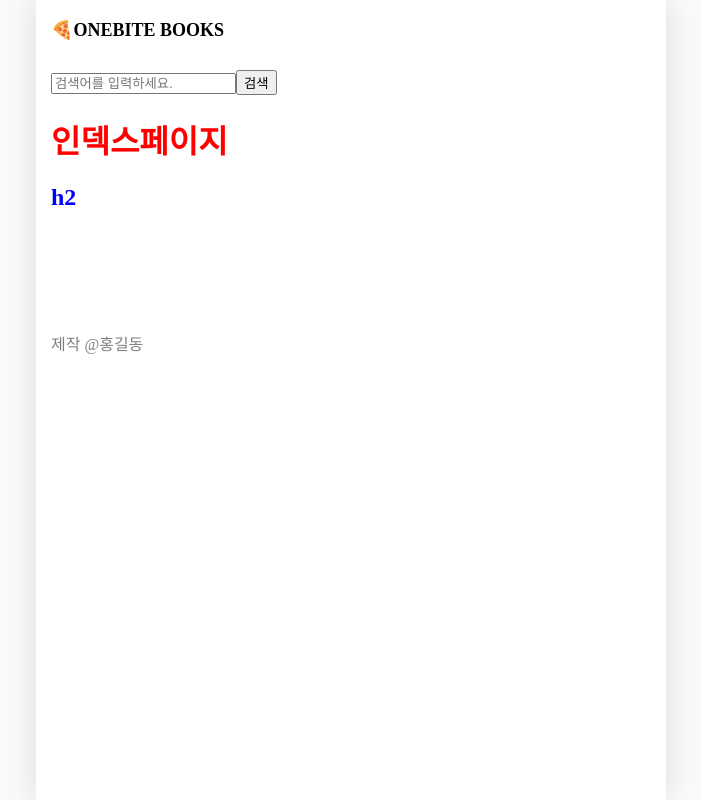
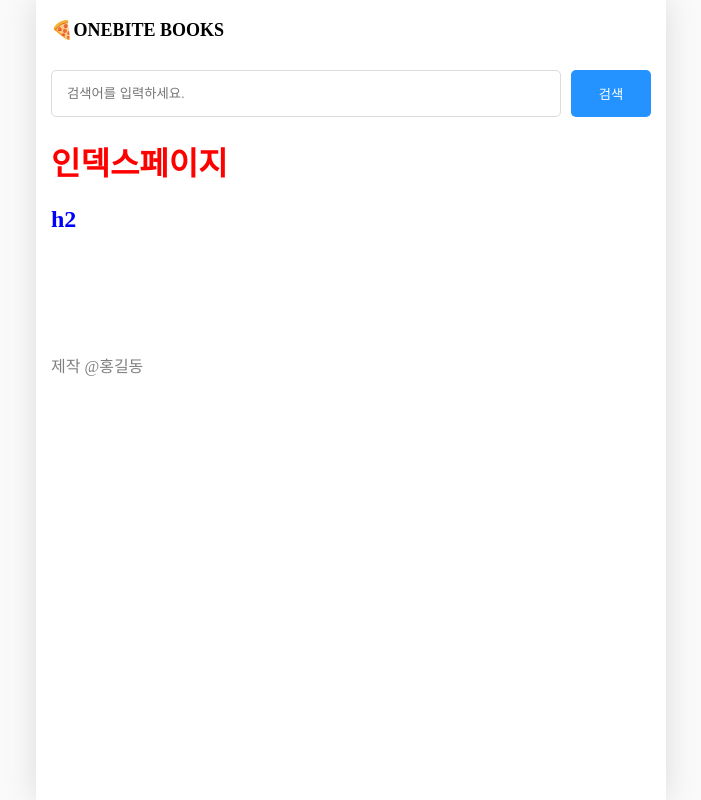
Before and after one commit to yammyam/Next.js-SSG, a Next.js app: page / in a window 1280 px wide. Shown: the whole page, without its empty margins (289-990 px from the left). Built offline with nearby package versions, Linux system fonts and the light colour scheme.

Commit message:
서치바 디자인변경

```diff
--- /dev/null
+++ b/src/components/searchable-layout.module.css
@@ -0,0 +1,21 @@
+.searchbar_container {
+  display: flex;
+  gap: 10px;
+  margin-bottom: 20px;
+}
+
+.searchbar_container > input {
+  flex: 1;
+  padding: 15px;
+  border-radius: 5px;
+  border: 1px solid rgb(220, 220, 220);
+}
+
+.searchbar_container > button {
+  width: 80px;
+  border-radius: 5px;
+  border: none;
+  background-color: rgb(37, 147, 255);
+  color: white;
+  cursor: pointer;
+}
--- a/src/components/searchable-layout.tsx
+++ b/src/components/searchable-layout.tsx
@@ -1,6 +1,7 @@
 import { useRouter } from "next/router";
 import { ReactNode, useEffect } from "react";
 import { useState } from "react";
+import style from "./searchable-layout.module.css";
 export default function SearchableLayout({
   children,
 }: {
@@ -31,7 +32,7 @@
 
   return (
     <div>
-      <div>
+      <div className={style.searchbar_container}>
         <input
           value={search}
           onKeyDown={onKeyDown}
```
